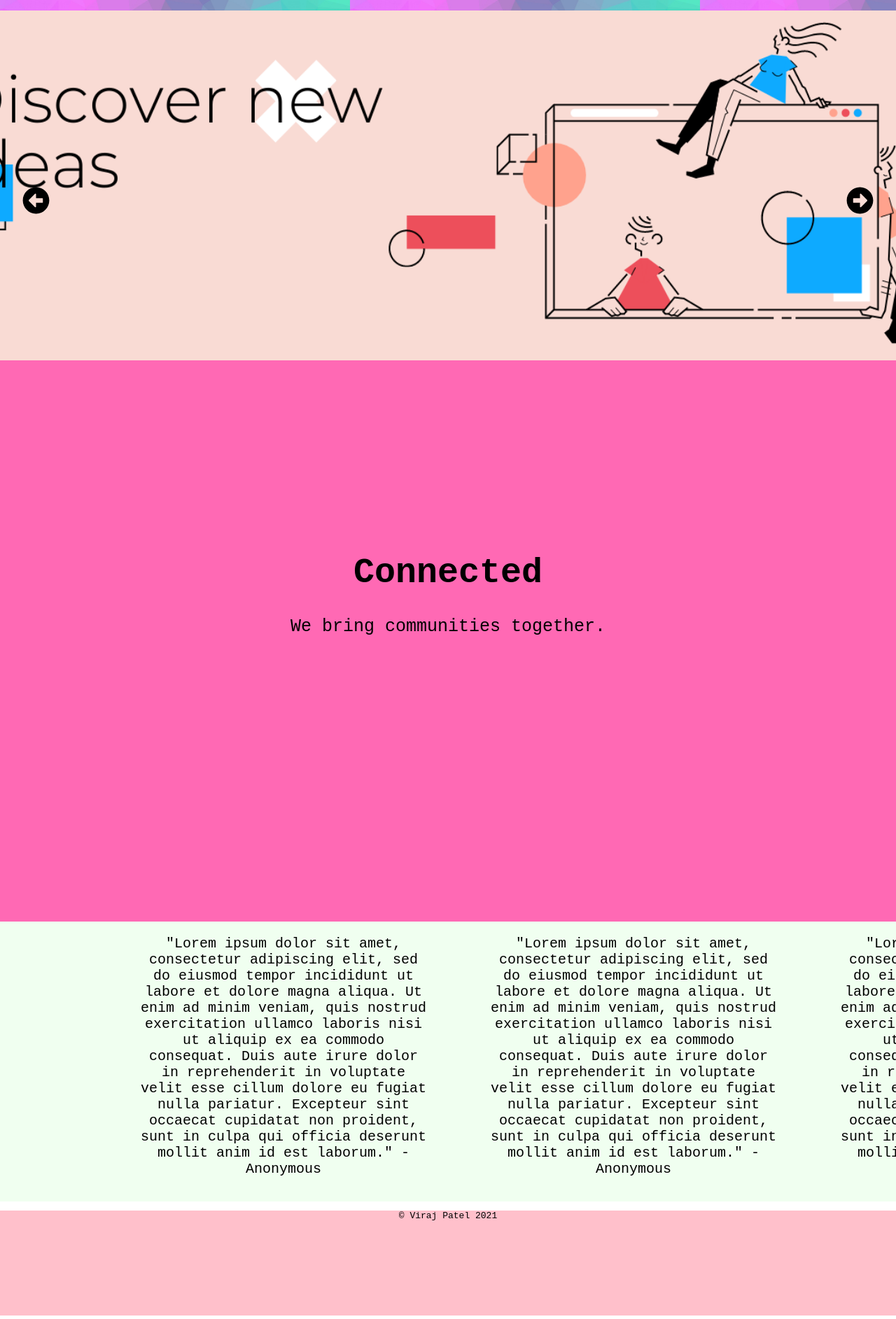
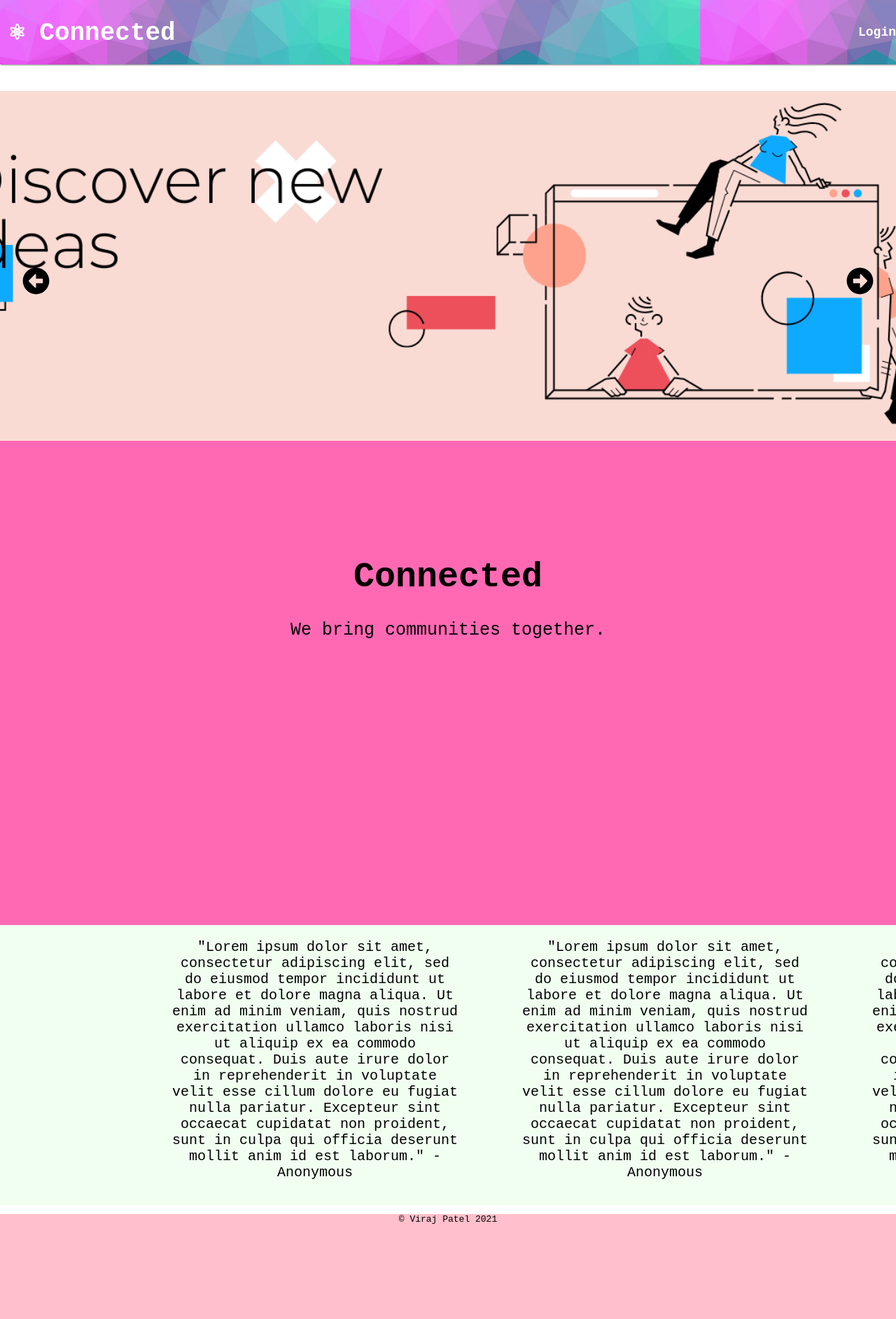
Before and after one commit to vxcodes/react-connected-frontend, a React (Create React App) app: page / in a window 1280 px wide. Shown: the top 1885 px of the page at 70% size. Built offline with nearby package versions, Linux system fonts and the light colour scheme; no server answers.

Commit message:
changes spacing

```diff
--- a/src/components/Header/Header.module.css
+++ b/src/components/Header/Header.module.css
@@ -8,6 +8,7 @@
   color: white;
   box-shadow: 1px 1px 2px #808080;
   width: 100%;
+  font-size: 18px;
 }
 
 .header nav {
--- a/src/pages/Main/Main.module.css
+++ b/src/pages/Main/Main.module.css
@@ -17,10 +17,13 @@
 }
 
 .card {
-  padding-right: 90px;
+  padding-right: 40px;
+  padding-left: 40px;
 }
 
 .carousel {
-  height: 90px;
+  position: relative;
+  top: 90px;
+  height: 70px;
   width: 100%;
 }
```
